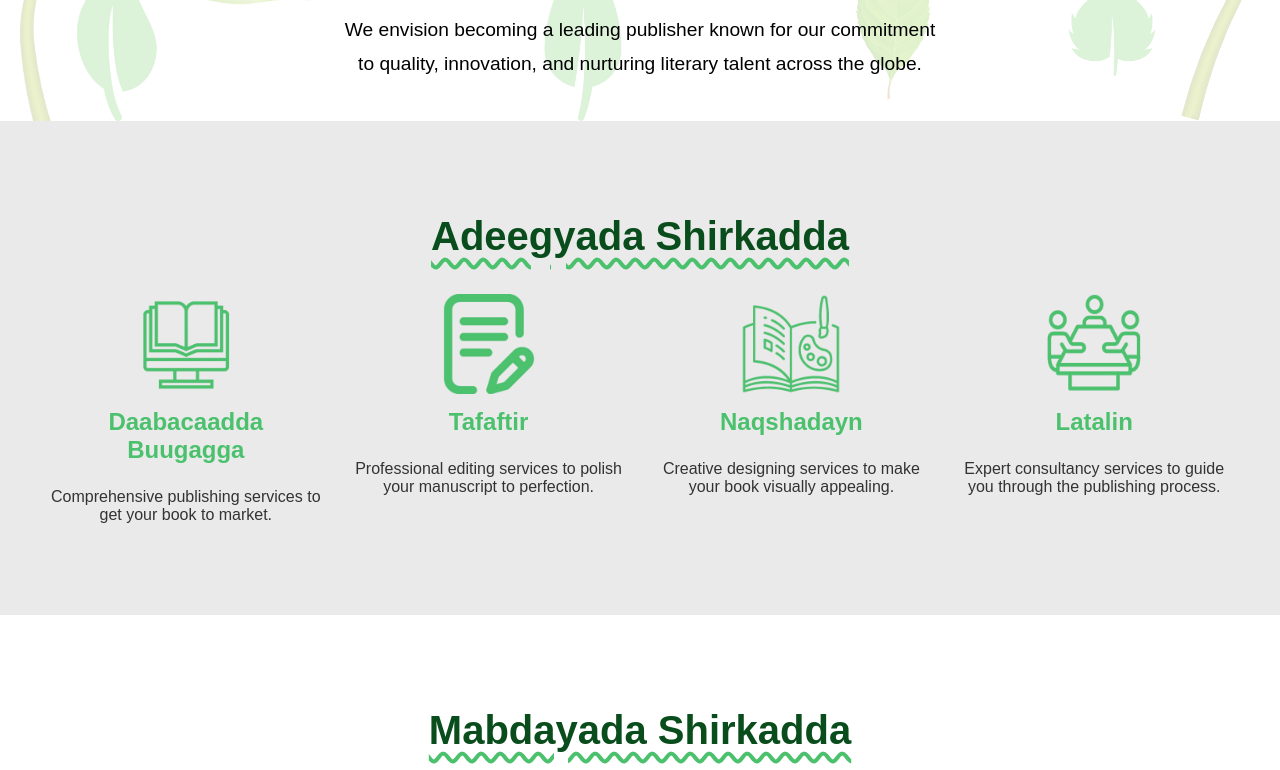
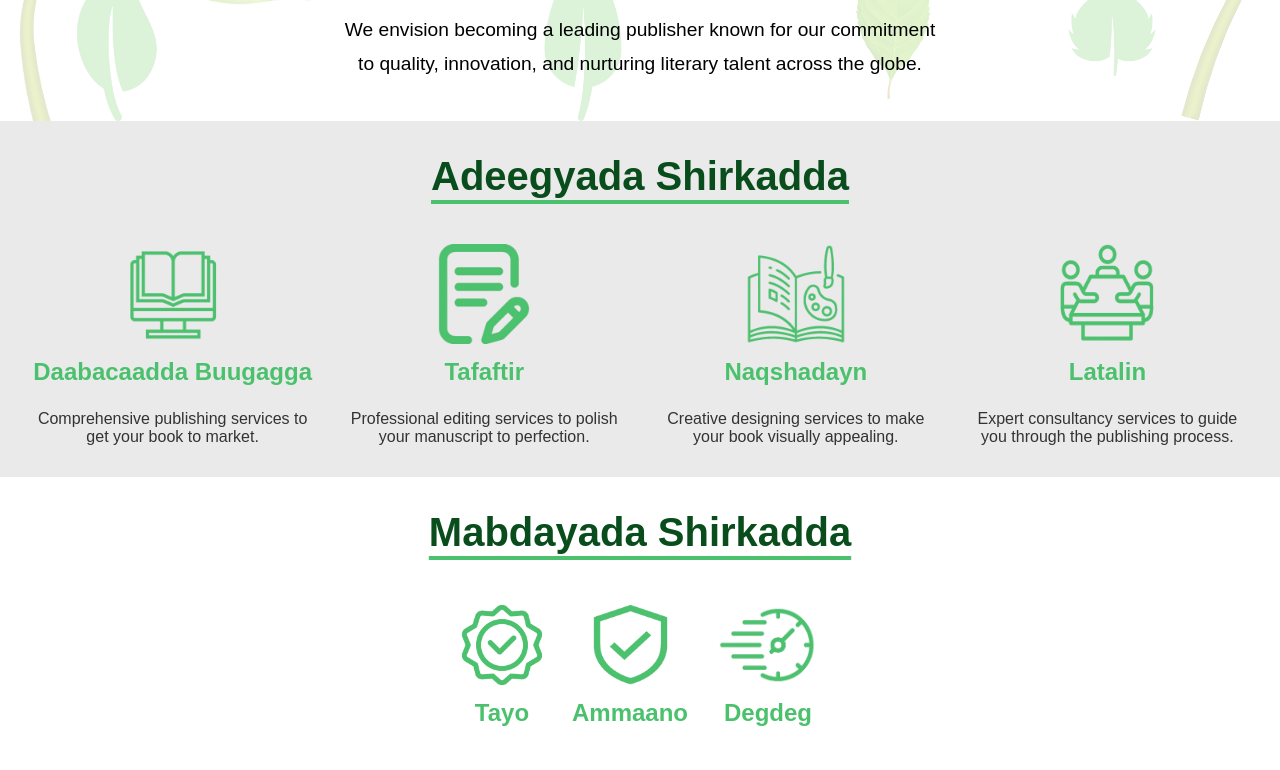
Before and after one commit to Semedii/magool, a plain HTML site: page index.html in a window 1280 px wide. Shown: the part 1440-2210 px from the top of the page. Drawn offline with Linux system fonts and the light colour scheme.

```diff
--- a/styles.css
+++ b/styles.css
@@ -138,8 +138,7 @@ body, html {
   font-weight: bold;
   text-decoration-line: underline;
   text-decoration-color: #4bc16d;
-  text-underline-offset: 8px;
-  text-decoration-style: wavy;
+  text-underline-offset: 10px;
 }
 
 .about-us-content {
@@ -194,7 +193,6 @@ body, html {
 
 /* Services Section */
 .our-services {
-  padding: 60px 20px;
   background-color: #eaeaea;
 }
 
@@ -206,12 +204,11 @@ body, html {
 
 .our-services h2 {
   font-size: 2.5em;
-  margin-bottom: 20px;
+  margin-bottom: 30px;
   color: #0a4d1c;
   text-decoration-line: underline;
   text-decoration-color: #4bc16d;
-  text-underline-offset: 8px;
-  text-decoration-style: wavy;
+  text-underline-offset: 10px;
 }
 
 .services {
@@ -244,8 +241,9 @@ body, html {
 
 /* values Section */
 .values {
-  padding: 60px 20px;
   background-color: #ffffff;
+  padding-bottom: 20px;
+
 }
 
 .values .container {
@@ -256,12 +254,11 @@ body, html {
 
 .values h2 {
   font-size: 2.5em;
-  margin-bottom: 20px;
+  margin-bottom: 50px;
   color: #0a4d1c;
   text-decoration-line: underline;
   text-decoration-color: #4bc16d;
-  text-underline-offset: 8px;
-  text-decoration-style: wavy;
+  text-underline-offset: 10px;
 }
 
 .values-container {
```
